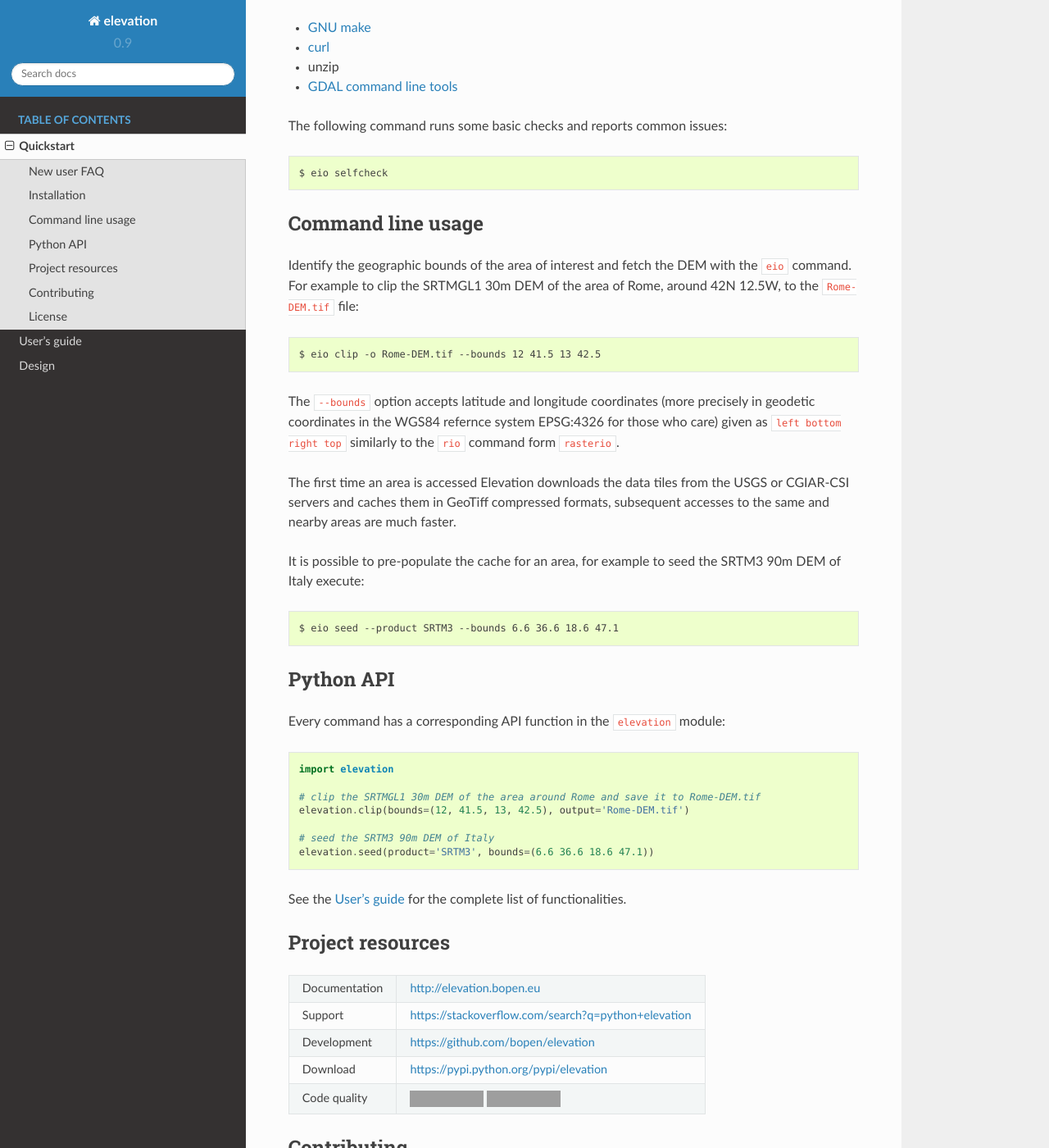
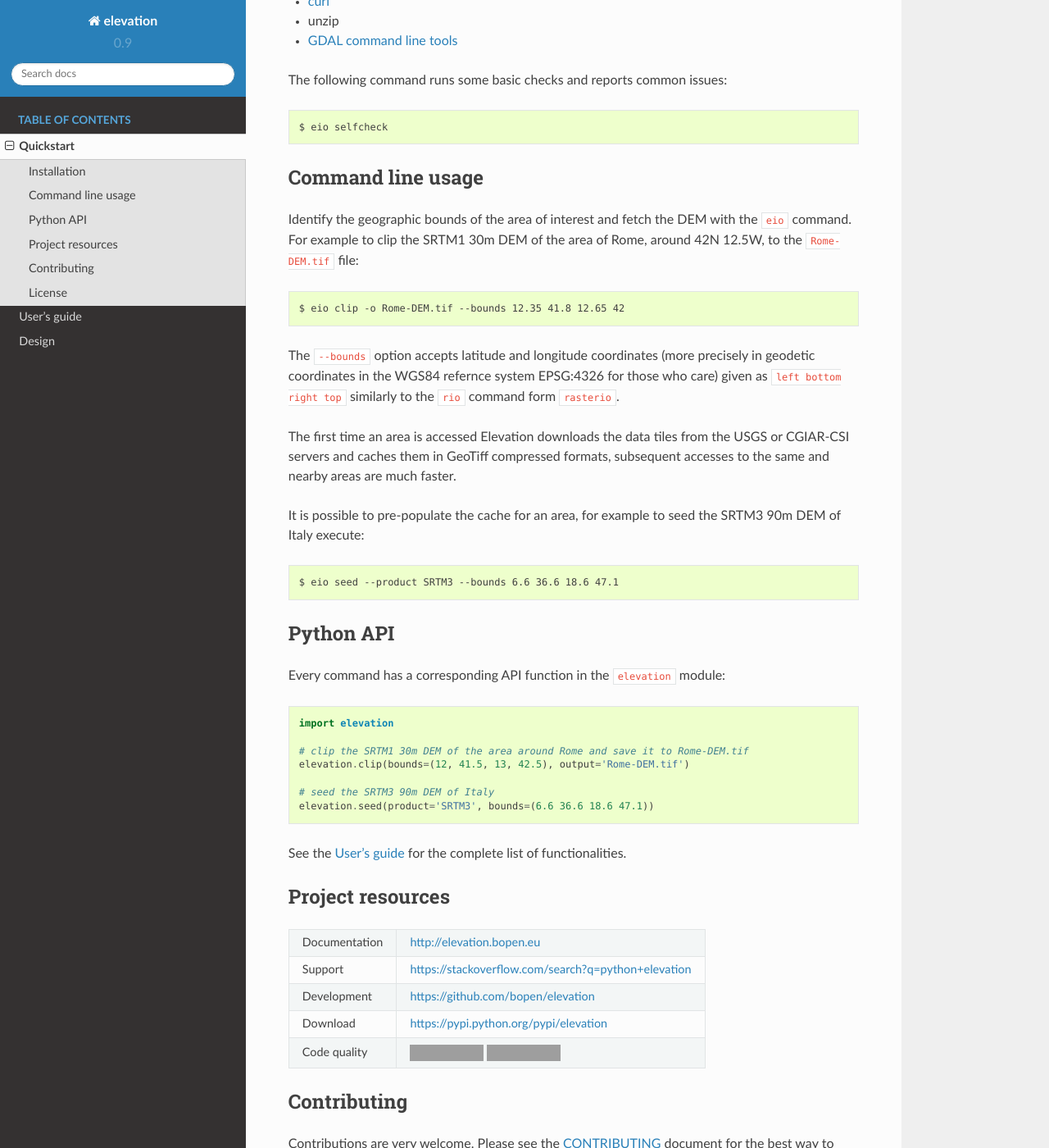
Before and after one commit to ymcmrs/elevation, a Sphinx documentation site: the page built from docs/quickstart.rst, in a window 1280 px wide and 1400 px high, scrolled down 509 px. Shown: the whole window at 82% size. Built offline with Sphinx 7.4.7 and the Read the Docs theme 2.0.0, drawn with Linux system fonts in a browser that asks for light colours; formulas are drawn with MathJax 3; some of the changed text lies outside the part shown; grey boxes are pictures that could not be loaded.

Commit message:
Rename SRTMGL1 to SRTM1.

```diff
--- a/README.rst
+++ b/README.rst
@@ -1,6 +1,6 @@
 Global geographic elevation data made easy.
 Elevation provides easy download, cache and access of the global datasets
-`SRTMGL1 30m Global 1 arc second V003 <https://lpdaac.usgs.gov/dataset_discovery/measures/measures_products_table/srtmgl1_v003>`_
+`SRTM 30m Global 1 arc second V003 <https://lpdaac.usgs.gov/dataset_discovery/measures/measures_products_table/SRTM1_v003>`_
 elaborated by NASA and NGA
 and
 `SRTM 90m Digital Elevation Database v4.1 <http://www.cgiar-csi.org/data/srtm-90m-digital-elevation-database-v4-1>`_
@@ -30,9 +30,9 @@ Command line usage
 ------------------
 
 Identify the geographic bounds of the area of interest and fetch the DEM with the ``eio`` command.
-For example to clip the SRTMGL1 30m DEM of the area of Rome, around 42N 12.5W, to the ``Rome-DEM.tif`` file::
+For example to clip the SRTM1 30m DEM of the area of Rome, around 42N 12.5W, to the ``Rome-DEM.tif`` file::
 
-    $ eio clip -o Rome-DEM.tif --bounds 12 41.5 13 42.5
+    $ eio clip -o Rome-DEM.tif --bounds 12.35 41.8 12.65 42
 
 The ``--bounds`` option accepts latitude and longitude coordinates
 (more precisely in geodetic coordinates in the WGS84 refernce system EPSG:4326 for those who care)
@@ -54,7 +54,7 @@ Every command has a corresponding API function in the ``elevation`` module::
 
     import elevation
 
-    # clip the SRTMGL1 30m DEM of the area around Rome and save it to Rome-DEM.tif
+    # clip the SRTM1 30m DEM of the area around Rome and save it to Rome-DEM.tif
     elevation.clip(bounds=(12, 41.5, 13, 42.5), output='Rome-DEM.tif')
 
     # seed the SRTM3 90m DEM of Italy
--- a/docs/quickstart.rst
+++ b/docs/quickstart.rst
@@ -2,7 +2,4 @@
 Quickstart
 ==========
 
-New user FAQ
-------------
-
 .. include:: ../README.rst
--- a/docs/usersguide.rst
+++ b/docs/usersguide.rst
@@ -44,7 +44,7 @@ The ``seed`` sub-command::
     Usage: eio seed [OPTIONS]
 
     Options:
-      --product [SRTMGL1|SRTM3]  DEM product choice (default: 'SRTMGL1').
+      --product [SRTM1|SRTM3]    DEM product choice (default: 'SRTM1').
       --cache_dir DIRECTORY      Root of the DEM cache folder (default:
                                  '$HOME/Library/Caches/elevation').
       --make_flags TEXT          Options to be passed to make (default: '-s -k').
@@ -57,7 +57,7 @@ The ``clip`` sub-command::
     Usage: eio clip [OPTIONS]
 
     Options:
-      --product [SRTMGL1|SRTM3]  DEM product choice (default: 'SRTMGL1').
+      --product [SRTM1|SRTM3]  DEM product choice (default: 'SRTM1').
       --cache_dir DIRECTORY      Root of the DEM cache folder (default:
                                  '$HOME/Library/Caches/elevation').
       --make_flags TEXT          Options to be passed to make (default: '-s -k').
```
Also changed, not shown: 2 other files.
